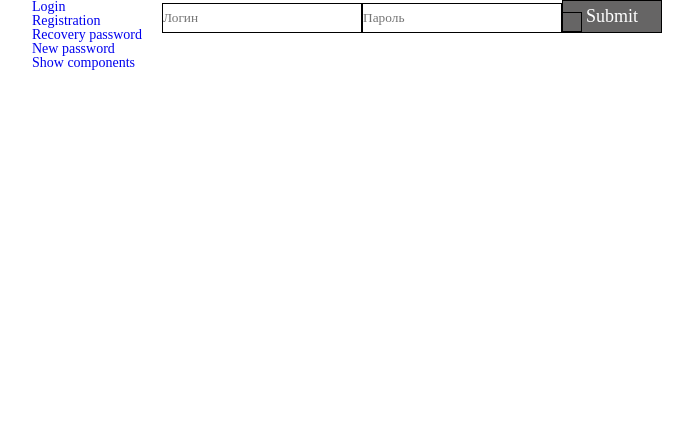
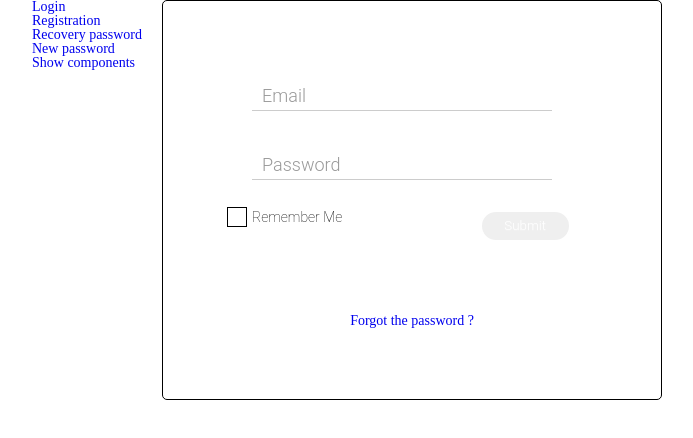
Before and after one commit to Dimix-international/cards-app, a React (Create React App) app: page /cards-app/login in a window 1280 px wide. Shown: the top 438 px of the page, without its empty margins (108-801 px from the left). Built offline with nearby package versions, Linux system fonts and the light colour scheme.

Commit message:
Login styles added

```diff
--- a/src/n1-main/m1-ui/common/SuperButton/SuperButton.module.css
+++ b/src/n1-main/m1-ui/common/SuperButton/SuperButton.module.css
@@ -1,15 +1,22 @@
 
 .default {
-    background-color: #666565;
-    color:#fff;
-    transition: all 0.5s;
-    width: 100px;
-    padding: 5px 0;
-    font-size: 18px;
-    border: 1px solid #000;
+    display: inline-block;
+    padding: 0.5em 1.7em;
+    margin: 0 0.1em 0.1em 0;
+    border: 0.16em solid rgb(255, 255, 255);
+    border-radius: 2em;
+    box-sizing: border-box;
+    text-decoration: none;
+    font-family: "Roboto", sans-serif;
+    font-weight: 300;
+    color: #ffffff;
+    text-shadow: 0 0.04em 0.04em rgba(255, 255, 255, 0.253);
+    text-align: center;
+    transition: all 0.2s;
 }
 .default:hover{
-    background-color: #a7a5a5;
+    color: black;
+    background-color: rgb(255, 255, 255);
 }
 
 .default:disabled {
--- a/src/n1-main/m1-ui/common/SuperCheckbox/SuperCheckbox.module.css
+++ b/src/n1-main/m1-ui/common/SuperCheckbox/SuperCheckbox.module.css
@@ -7,8 +7,8 @@ label {
     cursor: pointer;
 }
 .spanClassName {
-    font-size: 18px;
-    font-style: italic;
+    font-family: "Roboto", sans-serif;
+    font-weight: 200;
 }
 .text{
     position: relative;
@@ -19,8 +19,8 @@ label {
     height: 20px;
     border: 1px solid #000;
     position: absolute;
-    top:0;
-    left:0;
+    top:-3px;
+    left:-25px;
 }
 .text:after {
     content: '';
@@ -28,8 +28,8 @@ label {
     height: 10px;
     background-color: green;
     position: absolute;
-    top:5px;
-    left:5px;
+    top:3px;
+    left:-19px;
     opacity: 0;
 }
 .text:hover:before{
--- a/src/n1-main/m1-ui/common/SuperInputText/SuperInputText.module.css
+++ b/src/n1-main/m1-ui/common/SuperInputText/SuperInputText.module.css
@@ -1,27 +1,108 @@
 .superInput {
-    margin-bottom: 10px;
-    outline:none;
-    width: 200px;
-    height: 30px;
-    border: 1px solid #000;
+    /*margin-bottom: 10px;*/
+    /*outline:none;*/
+    /*width: 200px;*/
+    /*height: 30px;*/
+    /*border: 1px solid #000;*/
+    font-size: 16px;
+    padding: 10px;
+    display: block;
+    width: 300px;
+    border: none;
+    border-bottom: 1px solid #ccc;
 }
 .superInput:focus {
-    outline:none;
-    border: 1px solid blue;
+    /*outline:none;*/
+    /*border: 1px solid blue;*/
+    outline: none;
 }
 .errorInput {
-    margin-bottom: 10px;
-    outline:none;
-    width: 200px;
-    height: 30px;
-    border: 1px solid red;
-    background-color: yellow;
+    /*margin-bottom: 10px;*/
+    /*outline:none;*/
+    /*width: 200px;*/
+    /*height: 30px;*/
+    /*border: 1px solid red;*/
+    /*background-color: yellow;*/
+    font-size: 16px;
+    padding: 10px;
+    display: block;
+    width: 300px;
+    border: none;
+    border-bottom: 1px solid #ccc;
 }
 .errorInput:focus {
-    outline:none;
-    border: 1px solid red;
-    background-color: yellow;
+    /*outline:none;*/
+    /*border: 1px solid red;*/
+    /*background-color: yellow;*/
 }
 .error {
+    font-family: "Roboto", sans-serif;
+    font-weight: 200;
     color: red;
 }
+
+.group {
+    position: relative;
+    margin-bottom: 30px;
+}
+.label {
+    font-family: "Roboto", sans-serif;
+    font-weight: 300;
+    color: #999;
+    font-size: 18px;
+    position: absolute;
+    pointer-events: none;
+    left: 10px;
+    top: 15px;
+    transition: 0.2s ease all;
+    -moz-transition: 0.2s ease all;
+    -webkit-transition: 0.2s ease all;
+}
+.errorLabel{
+    color: #ff0000;
+
+}
+/* active state */
+.superInput:focus ~ .label, .superInput:valid ~ .label {
+    top: -15px;
+    font-size: 14px;
+    color: #5264AE;
+}
+
+.superInput:focus ~ .errorLabel, .superInput:valid ~ .errorLabel {
+    color: #ff0000;
+}
+
+/* BOTTOM BARS ================================= */
+.bar {
+    position: relative;
+    display: block;
+    width: 320px;
+}
+.bar:before, .bar:after {
+    content: "";
+    height: 2px;
+    width: 0;
+    bottom: 0;
+    position: absolute;
+    background: #5264AE;
+    transition: 0.2s ease all;
+    -moz-transition: 0.2s ease all;
+    -webkit-transition: 0.2s ease all;
+}
+.bar:before {
+    left: 50%;
+}
+.bar:after {
+    right: 50%;
+}
+
+.errorBar:before, .errorBar:after{
+    background: #ff0000;
+}
+
+/* active state */
+.superInput:focus ~ .bar:before,
+.superInput:focus ~ .bar:after {
+    width: 50%;
+}
--- a/src/n1-main/m1-ui/common/SuperInputText/SuperInputText.tsx
+++ b/src/n1-main/m1-ui/common/SuperInputText/SuperInputText.tsx
@@ -23,6 +23,7 @@ const SuperInputText: React.FC<SuperInputTextPropsType> = (
         className, spanClassName,
         name,
         hidden,
+        placeholder,
         ...restProps// все остальные пропсы попадут в объект restProps
     }
 ) => {
@@ -41,10 +42,12 @@ const SuperInputText: React.FC<SuperInputTextPropsType> = (
     }
 
     const finalSpanClassName = `${s.error} ${spanClassName ? spanClassName : ''}`
-    const finalInputClassName = error ? ` ${s.errorInput}` : `${s.superInput} ${className}`
+    const finalInputClassName = error ? ` ${s.errorInput} ${s.superInput}` : `${s.superInput} ${className}`
+    const finalBarClassName = error ? ` ${s.errorBar} ${s.bar}` : `${s.bar} `
+    const finalLabelClassName = error ? ` ${s.errorLabel} ${s.label}` : `${s.label} `
 
     return (
-        <>
+        <div className={s.group}>
             <input
                 value={restProps.value}
                 type={hidden ? 'password' : 'text'}
@@ -52,11 +55,12 @@ const SuperInputText: React.FC<SuperInputTextPropsType> = (
                 onChange={onChangeCallback}
                 onKeyPress={onKeyPressCallback}
                 className={finalInputClassName}
-
                 {...restProps} // отдаём инпуту остальные пропсы если они есть (value например там внутри)
             />
+            <span className={finalBarClassName}> </span>
+            <label className={finalLabelClassName}>{placeholder}</label>
             {error && <span className={finalSpanClassName}>{error}</span>}
-        </>
+        </div>
     )
 }
 
--- a/src/n2-features/f1-auth/a1-login/Login.tsx
+++ b/src/n2-features/f1-auth/a1-login/Login.tsx
@@ -1,36 +1,47 @@
 import React, {FC} from "react";
-import {useFormik} from 'formik';
+import { Formik } from 'formik';
 import SuperInputText from "../../../n1-main/m1-ui/common/SuperInputText/SuperInputText";
 import SuperButton from "../../../n1-main/m1-ui/common/SuperButton/SuperButton";
 import {useDispatch} from "react-redux";
 import SuperCheckbox from "../../../n1-main/m1-ui/common/SuperCheckbox/SuperCheckbox";
 import { makeAuthTH} from "../../../n1-main/m2-bll/loginization-reducer";
 import {loginValidation} from "./utils/validationSettings";
+import {Link} from "react-router-dom";
 
 export const Login :FC = () => {
-    const loginValues = {
-        email: '', password: '', rememberMe: false
-    }
     const dispatch = useDispatch()
-    const formik = useFormik({
-        initialValues: loginValues,
-        validationSchema: loginValidation,
-        onSubmit: (values) => {
-            dispatch(makeAuthTH(values))
-        }
-    })
-
 
     return (
-        <div>
-            <form onSubmit={formik.handleSubmit}>
-                    <SuperInputText placeholder={'Логин'}
-                                    error={formik.touched.email && formik.errors.email ? formik.errors.email : ''}{...formik.getFieldProps('email')}/>
-                    <SuperInputText placeholder={'Пароль'} {...formik.getFieldProps('password')} hidden
-                                    error={formik.touched.password && formik.errors.password ? formik.errors.password : ''}/>
-                    <SuperCheckbox {...formik.getFieldProps('rememberMe')}/>
-                    <SuperButton value={'Submit'} type={"submit"}/>
-            </form>
+        <div style={{
+            display: 'flex',
+            flexDirection:'column',
+            borderRadius: '5px',
+            border: '1px solid',
+            height: '400px',
+            width: '500px',
+            alignItems: 'center',
+            justifyContent: 'space-evenly'
+        }}>
+            <Formik validationSchema={loginValidation} initialValues={{email: '', password: '', rememberMe: false}} onSubmit={(values)=> {
+                dispatch(makeAuthTH(values))
+            }}>
+                {(formik)=>{
+                    return (<form onSubmit={formik.handleSubmit}>
+                        <SuperInputText error={formik.touched.email && formik.errors.email ? 'Обязательное поле' : ''}
+                            required placeholder={'Email'}
+                                        {...formik.getFieldProps('email')}/>
+                        <SuperInputText error={formik.touched.password && formik.errors.password ? 'Обязательное' +
+                            ' поле' : ''} required placeholder={'Password'} {...formik.getFieldProps('password')} hidden/>
+                        <div style={{display: 'flex',
+                            width: '100%',
+                            flexDirection: 'row',
+                            justifyContent: 'space-between'}}><SuperCheckbox children={'Remember Me'} {...formik.getFieldProps('rememberMe')}/>
+                            <SuperButton value={'Submit'} type={"submit"}/></div>
+                    </form>)
+                }}
+
+            </Formik>
+            <Link to="/about">Forgot the password ?</Link>
         </div>
     )
 }
--- a/src/n2-features/f1-auth/a1-login/utils/validationSettings.ts
+++ b/src/n2-features/f1-auth/a1-login/utils/validationSettings.ts
@@ -1,8 +1,6 @@
 import * as yup from "yup";
 
 export const loginValidation = yup.object().shape({
-    email: yup.string().required('Обязательное поле').typeError('Поле должно быть строкой').min(8, 'Логин должен' +
-        ' состоять не менее из 8 символов'),
-    password: yup.string().required('Обязательное поле').typeError('Поле должно быть строкой').min(8, 'Пароль' +
-        ' долженсостоять не менее из 8 символов')
+    email: yup.string().required('Обязательное поле').typeError('Поле должно быть строкой'),
+    password: yup.string().required('Обязательное поле').typeError('Поле должно быть строкой')
 })
```
